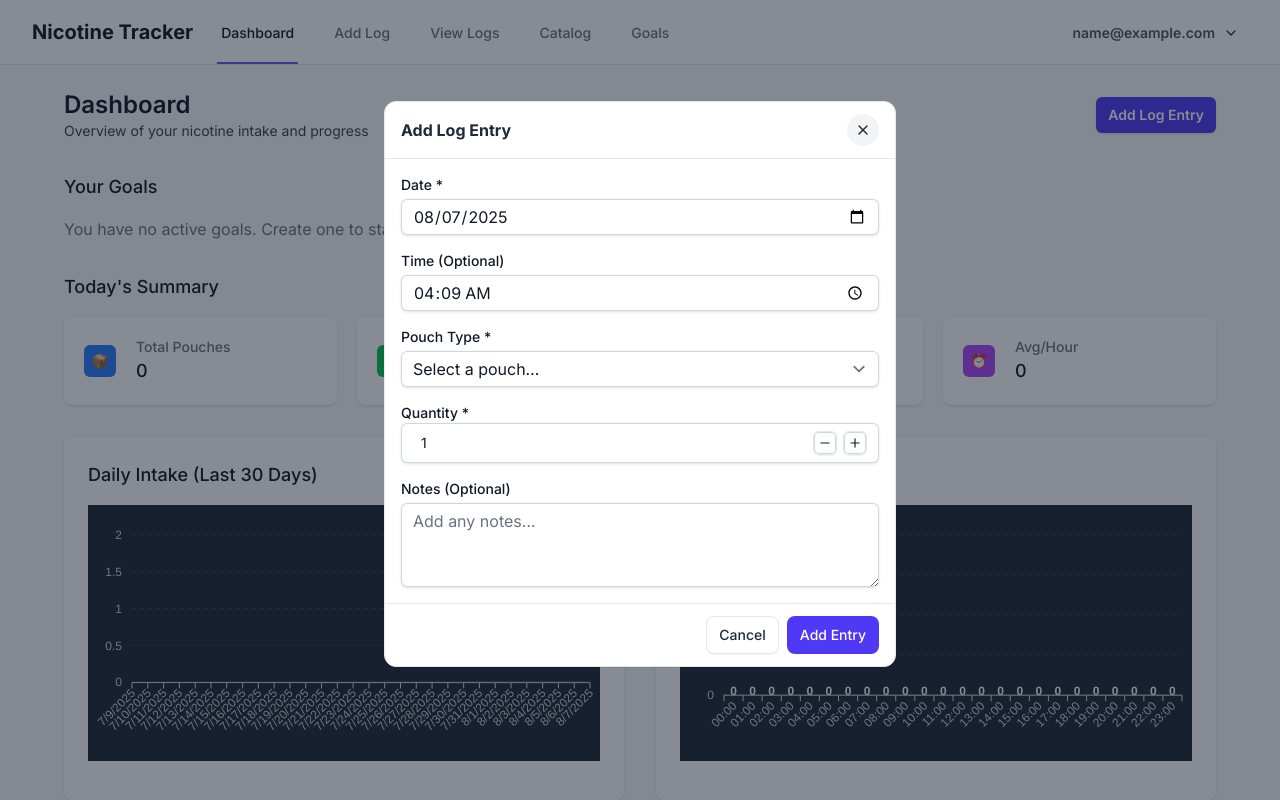
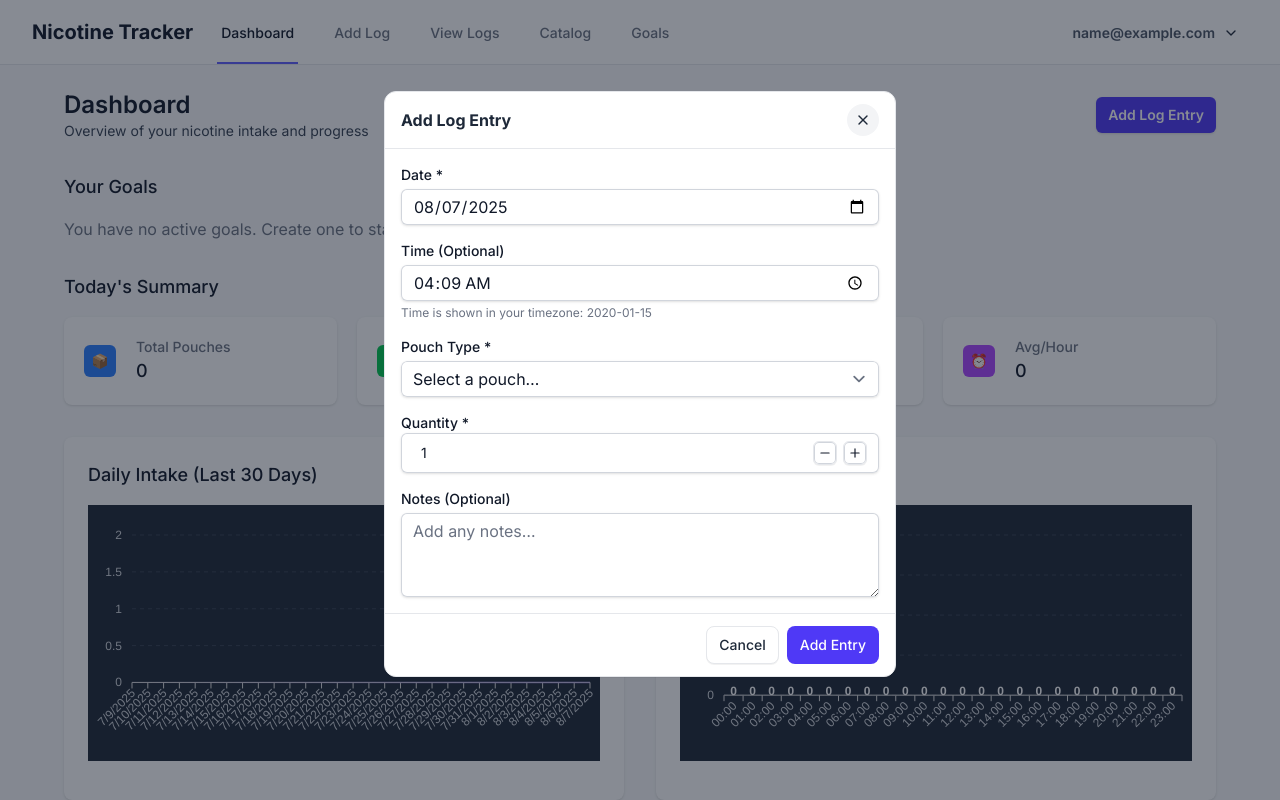
Before and after one commit to MAbbara/Nicotine-Tracker, a Flask app: page /dashboard/ in a window 1280 px wide, after a click on "Add Log Entry". Run offline with Flask 3, Linux system fonts and the light colour scheme; the visitor is signed in with stand-in values (Sample User, id 1); tables that the repository leaves empty hold one stand-in row (values such as "Sample post"); data that the repository does not hold is empty.

Commit message:
Added timezone-aware date and time to dashboard and updated template to reflect changes

```diff
--- a/routes/dashboard.py
+++ b/routes/dashboard.py
@@ -4,6 +4,7 @@ from models import User, Log, Pouch, Goal
 from extensions import db
 from routes.auth import login_required, get_current_user
 from services import get_user_daily_intake, get_user_current_time_info
+from services.timezone_service import get_current_user_time
 from sqlalchemy import func, desc
 import json
 
@@ -61,6 +62,15 @@ def index():
             if current_hour > 0:
                 avg_pouches_per_hour = round(today_intake['total_pouches'] / current_hour, 1)
 
+        # Get timezone-aware date and time for modal
+        if user.timezone:
+            _, user_today, user_current_time = get_current_user_time(user.timezone)
+            today_str = user_today.isoformat()
+            current_time_str = user_current_time.strftime('%H:%M')
+        else:
+            today_str = date.today().isoformat()
+            current_time_str = datetime.now().time().strftime('%H:%M')
+
         return render_template('dashboard.html',
                              date=date,
                              today_intake=today_intake,
@@ -69,7 +79,10 @@ def index():
                              goal_progress=goal_progress,
                              avg_pouches_per_hour=avg_pouches_per_hour,
                              default_pouches=default_pouches,
-                             user_pouches=user_pouches)
+                             user_pouches=user_pouches,
+                             today=today_str,
+                             current_time=current_time_str,
+                             user=user)
 
     except Exception as e:
         current_app.logger.error(f'Dashboard error: {e}')
--- a/templates/dashboard/dashboard.html
+++ b/templates/dashboard/dashboard.html
@@ -2,7 +2,12 @@
 
 {% block title %}Dashboard - Nicotine Tracker{% endblock %}
 
+{% block extra_js %}
+<script src="{{ url_for('static', filename='js/timezone-handler.js') }}"></script>
+{% endblock %}
+
 {% block content %}
+<div data-user-timezone="{{ user.timezone or 'UTC' }}">
 <div class="px-4 sm:px-6 lg:px-8">
   <!-- Header + open-modal button -->
   <div class="flex items-center justify-between">
@@ -26,7 +31,7 @@
            sm:max-w-lg sm:w-full m-3 sm:mx-auto min-h-[calc(100%-56px)]
            flex items-center">
       <!-- form is the panel -->
-      <form id="addLogForm" method="POST" action="{{ url_for('logging.add_log') }}"
+      <form id="add-log-form" method="POST" action="{{ url_for('logging.add_log') }}"
         class="w-full flex flex-col bg-white border border-gray-200 shadow-2xs rounded-xl pointer-events-auto dark:bg-gray-800 dark:border-gray-700 dark:shadow-gray-700/70"
         data-validate>
         <!-- header -->
@@ -52,7 +57,7 @@
           <!-- Date -->
           <div>
             <label for="log_date" class="block text-sm font-medium text-gray-900 dark:text-white">Date *</label>
-            <input type="date" name="log_date" id="log_date" required value="{{ date.today().isoformat() }}"
+            <input type="date" name="log_date" id="log_date" required value="{{ today or date.today().isoformat() }}"
               class="mt-1 block w-full rounded-md border-0 py-1.5 px-3 text-gray-900 shadow-sm ring-1 ring-inset ring-gray-300 focus:ring-2 focus:ring-indigo-600 dark:bg-gray-700 dark:text-white dark:ring-gray-600">
           </div>
 
@@ -60,8 +65,11 @@
           <div>
             <label for="log_time" class="block text-sm font-medium text-gray-900 dark:text-white">Time
               (Optional)</label>
-            <input type="time" name="log_time" id="log_time"
+            <input type="time" name="log_time" id="log_time" value="{{ current_time or '' }}"
               class="mt-1 block w-full rounded-md border-0 py-1.5 px-3 text-gray-900 shadow-sm ring-1 ring-inset ring-gray-300 focus:ring-2 focus:ring-indigo-600 dark:bg-gray-700 dark:text-white dark:ring-gray-600">
+            <p class="mt-1 text-xs text-gray-500 dark:text-gray-400">
+              Time is shown in your timezone: {{ user.timezone or 'UTC' }}
+            </p>
           </div>
 
           <!-- Pouch -->
@@ -394,4 +402,5 @@
   </div>
 </div>
 </div>
+</div>
 {% endblock %}
```
